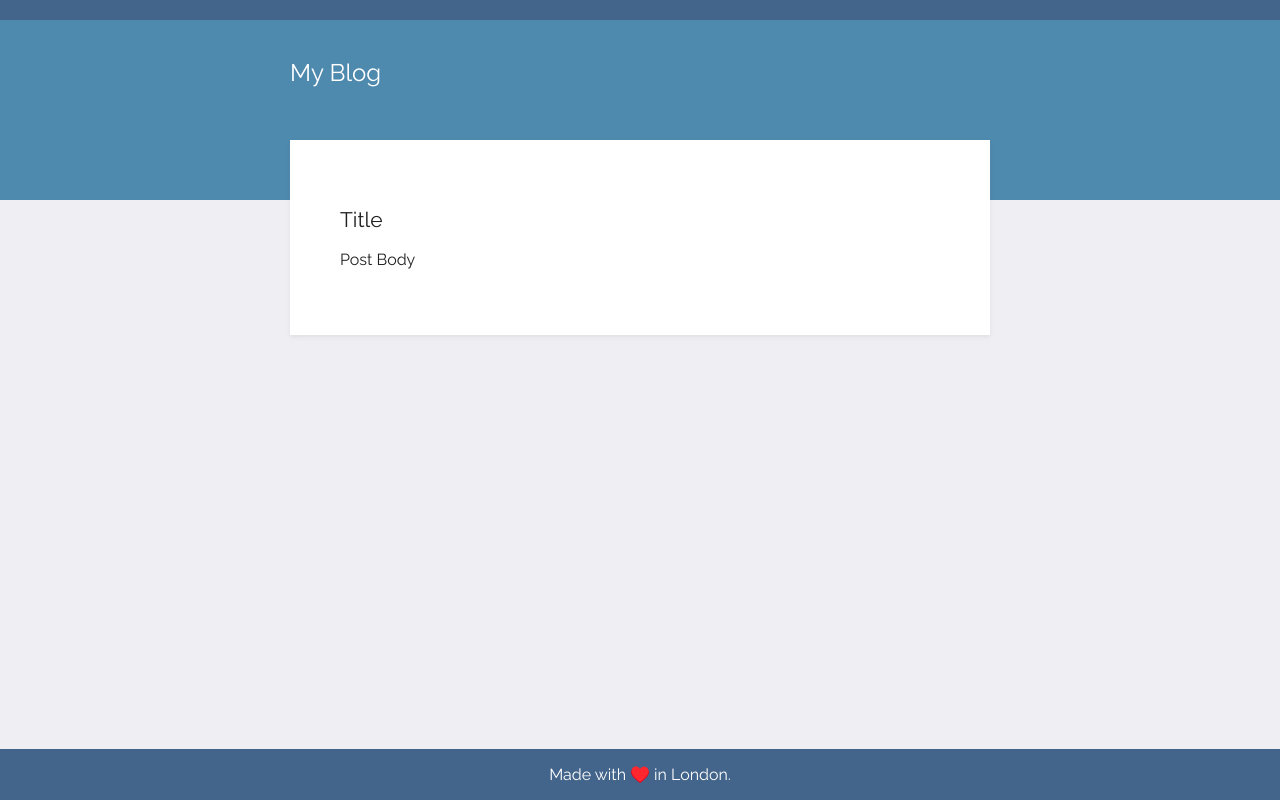
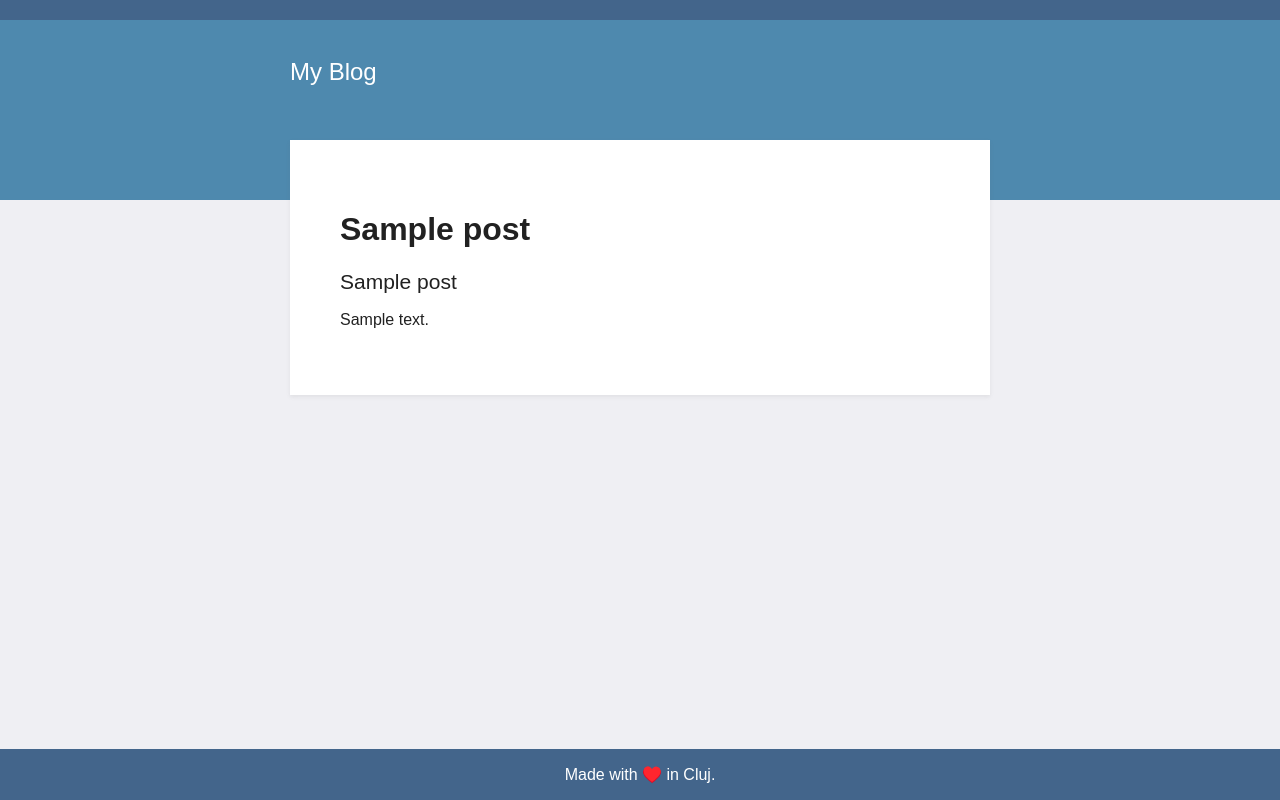
Before and after one commit to motocoasa3000/my-python-story, a Flask app: template intermediate/78-blog-templating/templates/post.html in a window 1280 px wide. Run offline with Flask 3, Linux system fonts and the light colour scheme; the template is opened without the code that fills it: most values are stand-ins (such as "Sample title", 1, 10 or a date in 2020).

Commit message:
starting files blog templating post html file (in progress)

```diff
--- a/intermediate/78-blog-templating/templates/post.html
+++ b/intermediate/78-blog-templating/templates/post.html
@@ -3,24 +3,23 @@
 <head>
     <meta charset="UTF-8">
     <title>Title</title>
-    <link href="https://fonts.googleapis.com/css2?family=Raleway" rel="stylesheet">
     <link rel="stylesheet" href="../static/css/styles.css">
 </head>
 <body>
 <div class="wrapper">
     <div class="top">
         <div class="title"><h1>My Blog</h1></div>
-           </div>
-        <div class="content">
-            <div class="card">
-                <h2>Title</h2>
-                <p>Post Body</p>
-            </div>
-
+    </div>
+    <div class="content">
+        <div class="card">
+            <h1> {{ post.title }}</h1>
+            <h2> {{ post.subtitle }}</h2>
+            <p> {{ post.body }}</p>
+        </div>
     </div>
 </div>
 </body>
 <footer>
-    <p>Made with ♥️ in London.</p>
+    <p>Made with ♥️ in Cluj.</p>
 </footer>
 </html>
```
